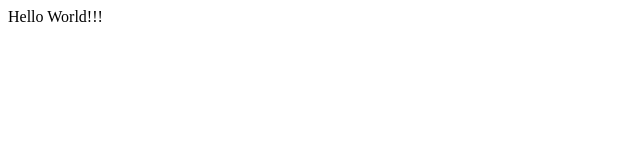
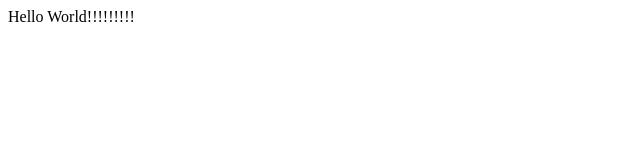
Before and after one commit to domenicog03/htmlcss-hello, a plain HTML site: page index.html in a window 1280 px wide. Shown: the full height of the page, 0-640 px from the left. Drawn offline with Linux system fonts and the light colour scheme.

Commit message:
test 2 commit

```diff
--- a/index.html
+++ b/index.html
@@ -5,7 +5,7 @@
 </head>
 
 <body>
-Hello World!!!
+Hello World!!!!!!!!!
 </body>
 
 </html>
```
